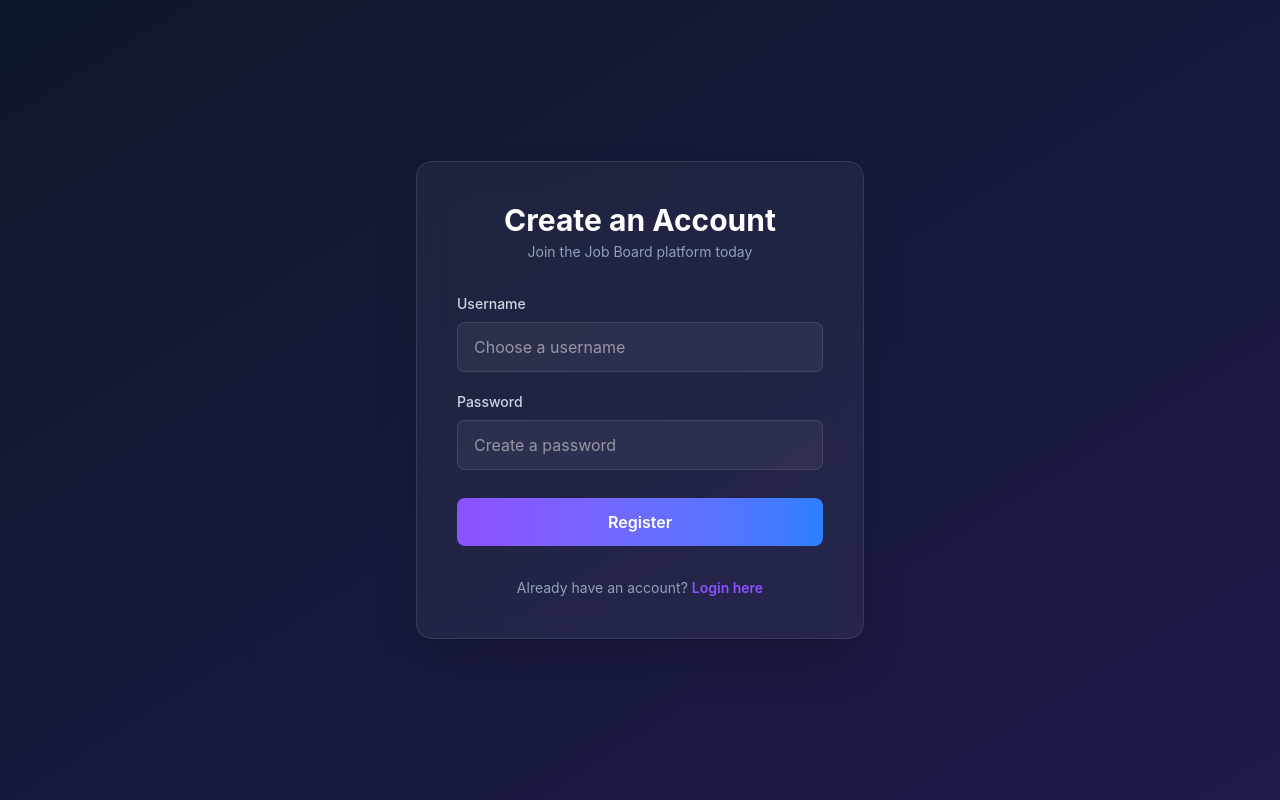
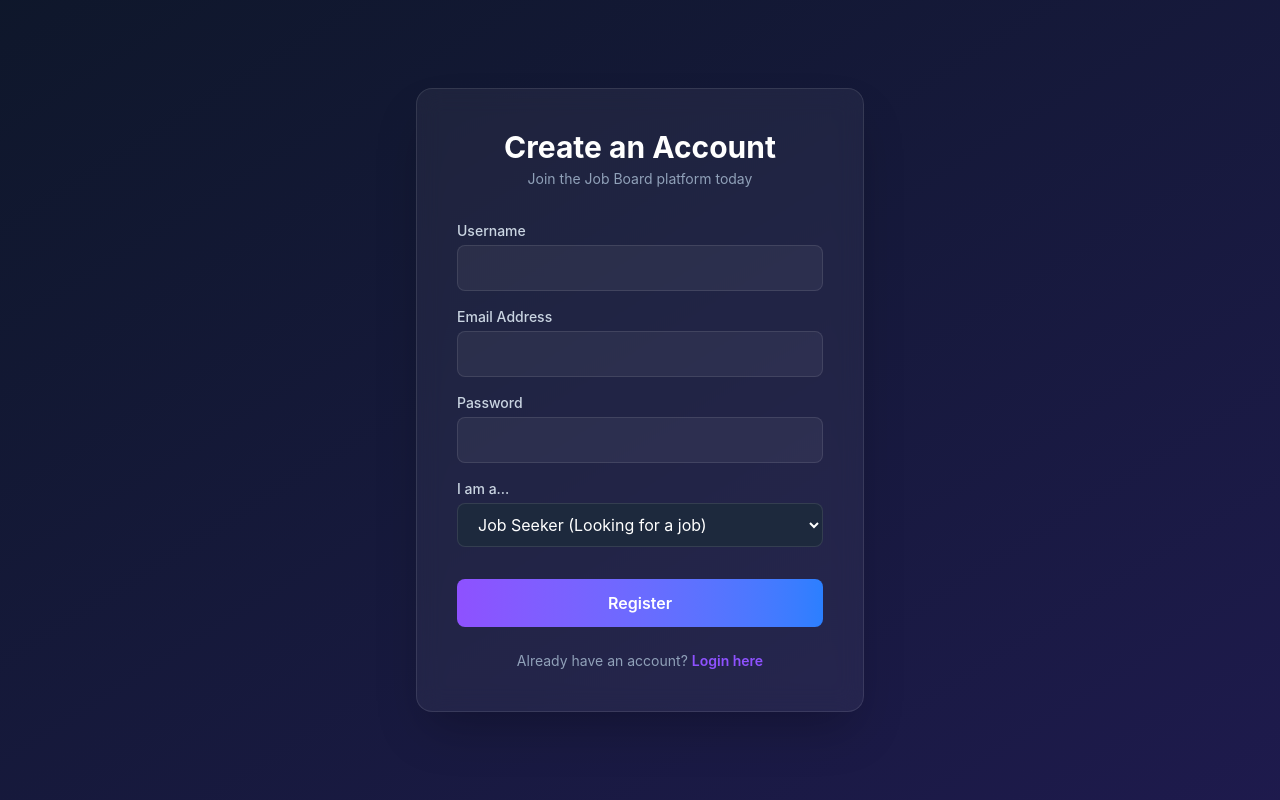
Before and after one commit to UdaraDewshan/job_board_platform, a React app in the folder frontend/: page /register in a window 1280 px wide. Built offline with nearby package versions, Linux system fonts and the light colour scheme; the HTML template or start-up script is replaced by a standard one.

Commit message:
Integrate Auth UI with Django backend and add Role selection

```diff
--- a/frontend/src/pages/Login.jsx
+++ b/frontend/src/pages/Login.jsx
@@ -13,11 +13,12 @@ const Login = () => {
     setError('');
 
     try {
-      const response = await axios.post('http://127.0.0.1:8000/api/token/', {
+      const response = await axios.post('http://127.0.0.1:8000/api/users/login/', {
         username: username,
         password: password
       });
 
+      console.log("Login succesfully");
 
       localStorage.setItem('access_token', response.data.access);
       localStorage.setItem('refresh_token', response.data.refresh);
--- a/frontend/src/pages/Register.jsx
+++ b/frontend/src/pages/Register.jsx
@@ -4,7 +4,9 @@ import axios from 'axios';
 
 const Register = () => {
   const [username, setUsername] = useState('');
+  const [email, setEmail] = useState('');
   const [password, setPassword] = useState('');
+  const [role, setRole] = useState('job_seeker');
   const [error, setError] = useState('');
   const navigate = useNavigate();
 
@@ -13,9 +15,11 @@ const Register = () => {
     setError('');
 
     try {
-      await axios.post('http://127.0.0.1:8000/api/register/', {
+      await axios.post('http://127.0.0.1:8000/api/users/register/', {
         username: username,
-        password: password
+        email: email,
+        password: password,
+        role: role,
       });
 
       alert('Registration Successful! Please login.');
@@ -23,7 +27,7 @@ const Register = () => {
 
     } catch (err) {
       console.error(err);
-      setError('Registration failed. Please try a different username.');
+      setError(err.response?.data?.detail || 'Registration failed. Please check your details.');
     }
   };
 
@@ -36,39 +40,62 @@ const Register = () => {
 
         {error && <p className="text-red-400 text-sm mb-4">{error}</p>}
 
-        <form onSubmit={handleRegister} className="flex flex-col gap-5">
+        <form onSubmit={handleRegister} className="flex flex-col gap-4">
+
           <div className="text-left">
-            <label className="block text-slate-300 text-sm mb-2 font-medium">Username</label>
+            <label className="block text-slate-300 text-sm mb-1 font-medium">Username</label>
             <input
               type="text"
               value={username}
               onChange={(e) => setUsername(e.target.value)}
-              placeholder="Choose a username"
-              className="w-full px-4 py-3 rounded-lg bg-white/5 border border-white/10 text-white text-base outline-none transition-all duration-300 focus:border-violet-500 focus:bg-white/10 focus:shadow-[0_0_10px_rgba(139,92,246,0.3)] box-border"
+              className="w-full px-4 py-2.5 rounded-lg bg-white/5 border border-white/10 text-white outline-none focus:border-violet-500"
               required
             />
           </div>
 
           <div className="text-left">
-            <label className="block text-slate-300 text-sm mb-2 font-medium">Password</label>
+            <label className="block text-slate-300 text-sm mb-1 font-medium">Email Address</label>
+            <input
+              type="email"
+              value={email}
+              onChange={(e) => setEmail(e.target.value)}
+              className="w-full px-4 py-2.5 rounded-lg bg-white/5 border border-white/10 text-white outline-none focus:border-violet-500"
+              required
+            />
+          </div>
+
+          <div className="text-left">
+            <label className="block text-slate-300 text-sm mb-1 font-medium">Password</label>
             <input
               type="password"
               value={password}
               onChange={(e) => setPassword(e.target.value)}
-              placeholder="Create a password"
-              className="w-full px-4 py-3 rounded-lg bg-white/5 border border-white/10 text-white text-base outline-none transition-all duration-300 focus:border-violet-500 focus:bg-white/10 focus:shadow-[0_0_10px_rgba(139,92,246,0.3)] box-border"
+              className="w-full px-4 py-2.5 rounded-lg bg-white/5 border border-white/10 text-white outline-none focus:border-violet-500"
               required
             />
           </div>
 
-          <button type="submit" className="w-full bg-gradient-to-r from-violet-500 to-blue-500 text-white font-semibold py-3 rounded-lg mt-2 transition-all duration-300 hover:-translate-y-1 hover:shadow-[0_10px_20px_rgba(139,92,246,0.4)] cursor-pointer">
+          {/* Role Selection Dropdown */}
+          <div className="text-left">
+            <label className="block text-slate-300 text-sm mb-1 font-medium">I am a...</label>
+            <select
+              value={role}
+              onChange={(e) => setRole(e.target.value)}
+              className="w-full px-4 py-2.5 rounded-lg bg-slate-800 border border-white/10 text-white outline-none focus:border-violet-500 cursor-pointer"
+            >
+              <option value="job_seeker">Job Seeker (Looking for a job)</option>
+              <option value="employer">Employer (Posting jobs)</option>
+            </select>
+          </div>
+
+          <button type="submit" className="w-full bg-gradient-to-r from-violet-500 to-blue-500 text-white font-semibold py-3 rounded-lg mt-4 transition-all hover:shadow-[0_10px_20px_rgba(139,92,246,0.4)]">
             Register
           </button>
         </form>
 
-        <p className="mt-8 text-slate-400 text-sm">
+        <p className="mt-6 text-slate-400 text-sm">
           Already have an account?
-          <Link to="/login" className="text-violet-500 font-semibold hover:text-violet-400 transition-colors ml-1 decoration-transparent">
+          <Link to="/login" className="text-violet-500 font-semibold hover:text-violet-400 ml-1">
             Login here
           </Link>
         </p>
```
Also changed, not shown: 1 other file (tests, documents, lock files or other folders).
